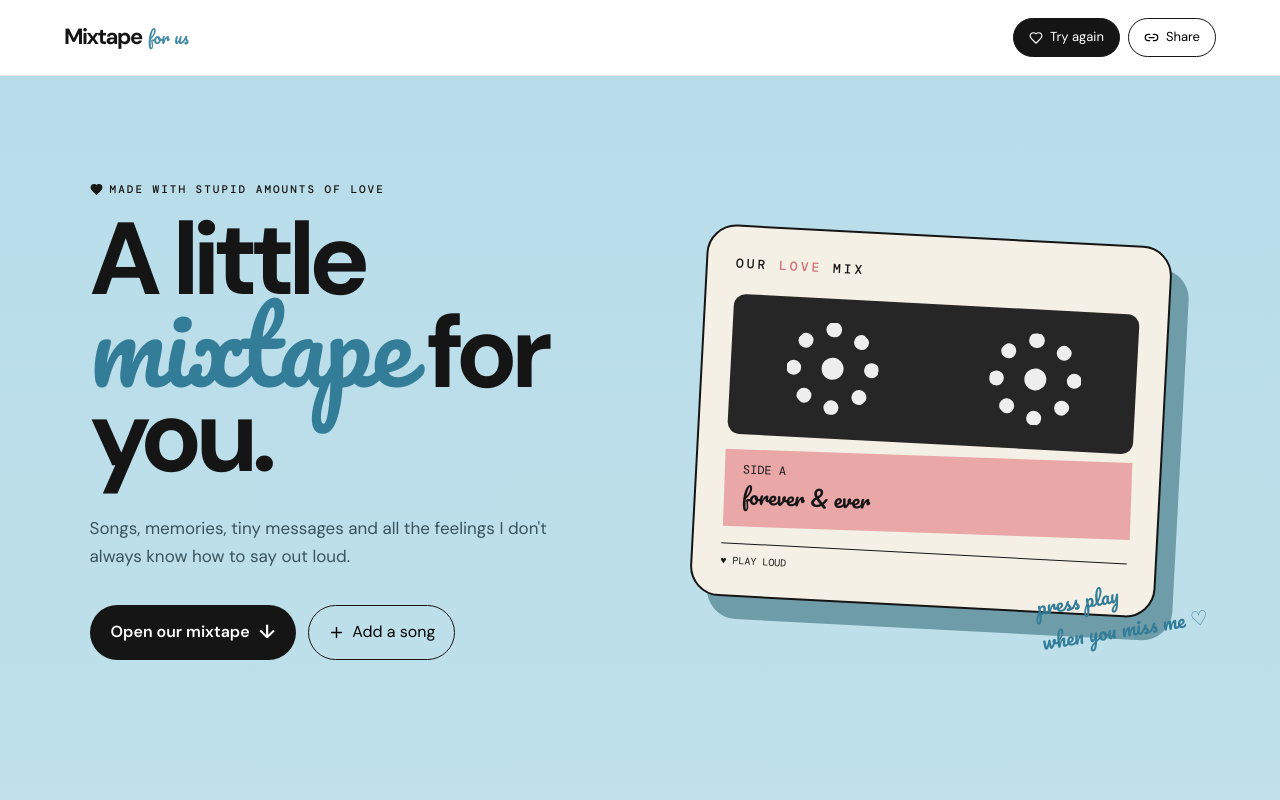
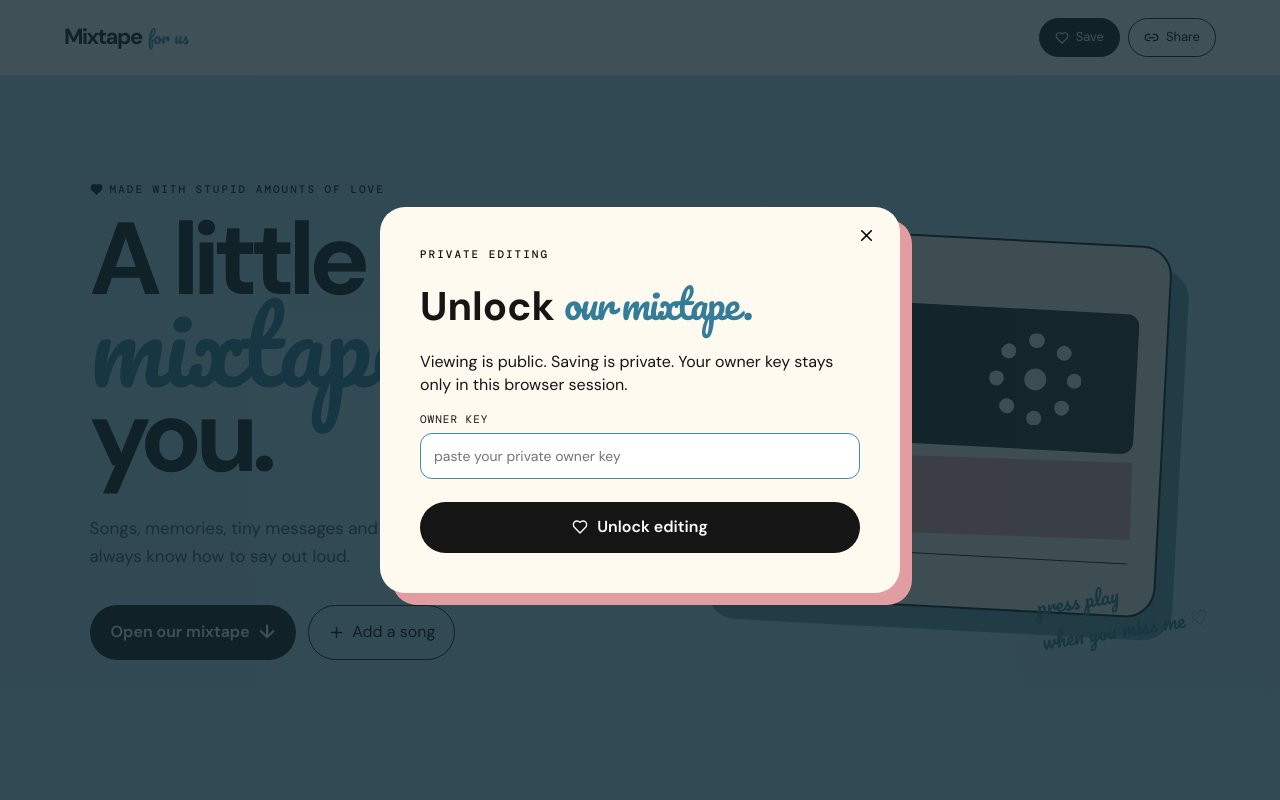
Before and after one commit to kaivalyajoshi20/our-mixtape, a React (Vite) app: page / in a window 1280 px wide. Both pictures are taken after typing "2020-01-15" into the empty fields and a click on the button "Save". Shown: the top 800 px of the page. Built offline with nearby package versions, Linux system fonts and the light colour scheme; no server answers.

Commit message:
Security: add private owner unlock for mixtape editing

```diff
--- a/src/main.jsx
+++ b/src/main.jsx
@@ -77,6 +77,8 @@ function App() {
   const [slug, setSlug] = useState(initialSlug);
   const [saveState, setSaveState] = useState("");
   const [loadState, setLoadState] = useState("loading");
+  const [ownerToken, setOwnerToken] = useState(() => sessionStorage.getItem("our-mixtape-owner-token") || "");
+  const [showOwnerLogin, setShowOwnerLogin] = useState(false);
   const apiBase = import.meta.env.VITE_API_URL || "";
   const shareUrl = useMemo(() => window.location.href, [slug]);
 
@@ -191,6 +193,10 @@ function App() {
   }
 
   async function saveMixtape() {
+    if (!ownerToken) {
+      setShowOwnerLogin(true);
+      return;
+    }
     const cleanSlug = slug.trim().toLowerCase().replace(/[^a-z0-9-]/g, "-").replace(/-+/g, "-").replace(/^-|-$/g, "");
     if (cleanSlug.length < 3) {
       setSaveState("error");
@@ -201,7 +207,7 @@ function App() {
     try {
       const res = await fetch(apiBase + "/api/mixes", {
         method: "POST",
-        headers: {"Content-Type":"application/json"},
+        headers: {"Content-Type":"application/json", "Authorization": "Bearer " + ownerToken},
         body: JSON.stringify({
           slug: cleanSlug,
           title: "A little mixtape for you.",
@@ -211,6 +217,12 @@ function App() {
           memories
         })
       });
+      if (res.status === 401) {
+        sessionStorage.removeItem("our-mixtape-owner-token");
+        setOwnerToken("");
+        setShowOwnerLogin(true);
+        throw new Error("unauthorized");
+      }
       if (!res.ok) throw new Error("save failed");
       window.history.pushState({}, "", `/mix/${cleanSlug}`);
       setSaveState("saved");
@@ -373,6 +385,18 @@ function App() {
         </div>
       </section>
 
+      {showOwnerLogin && <div className="modal-backdrop" onMouseDown={() => setShowOwnerLogin(false)}>
+        <div className="modal" onMouseDown={e => e.stopPropagation()}>
+          <button className="close" onClick={() => setShowOwnerLogin(false)}><X size={19}/></button>
+          <p className="eyebrow">private editing</p><h2>Unlock <i>our mixtape.</i></h2>
+          <p className="owner-note">Viewing is public. Saving is private. Your owner key stays only in this browser session.</p>
+          <form onSubmit={e => { e.preventDefault(); const value = e.currentTarget.elements.ownerKey.value.trim(); if (!value) return; sessionStorage.setItem("our-mixtape-owner-token", value); setOwnerToken(value); setShowOwnerLogin(false); }}>
+            <label>Owner key<input name="ownerKey" type="password" autoFocus autoComplete="off" placeholder="paste your private owner key" required/></label>
+            <button className="primary-btn" type="submit"><Heart size={16}/> Unlock editing</button>
+          </form>
+        </div>
+      </div>}
+
       <footer><Heart size={14} fill="currentColor"/> made for two <span>·</span> V3 · our little world</footer>
 
       {editingSong && <div className="modal-backdrop" onMouseDown={() => setEditingSong(null)}>
```
